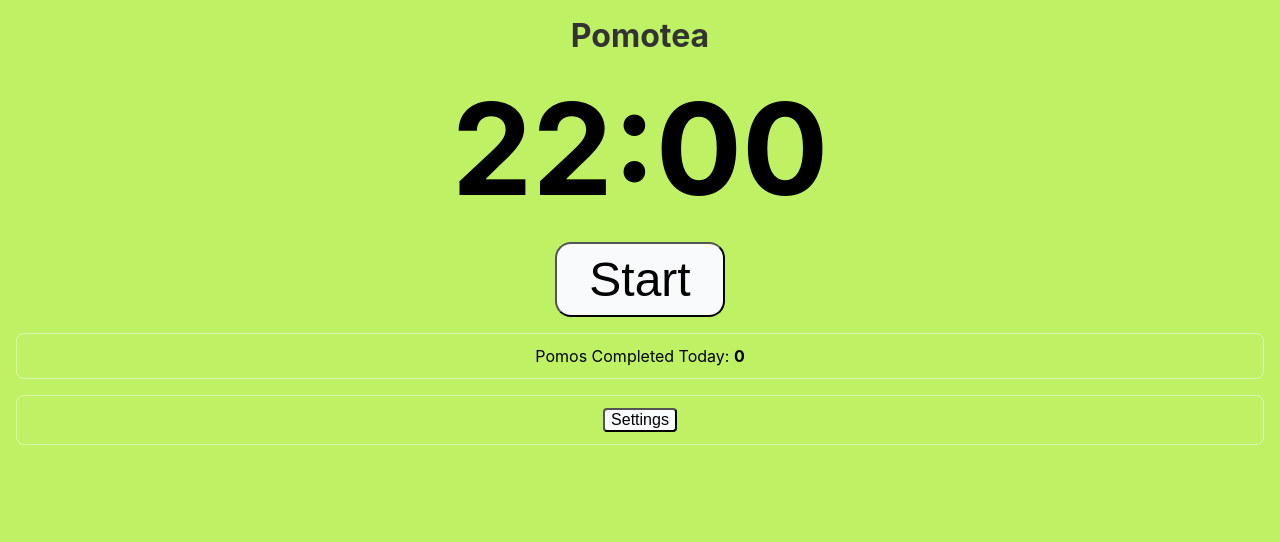
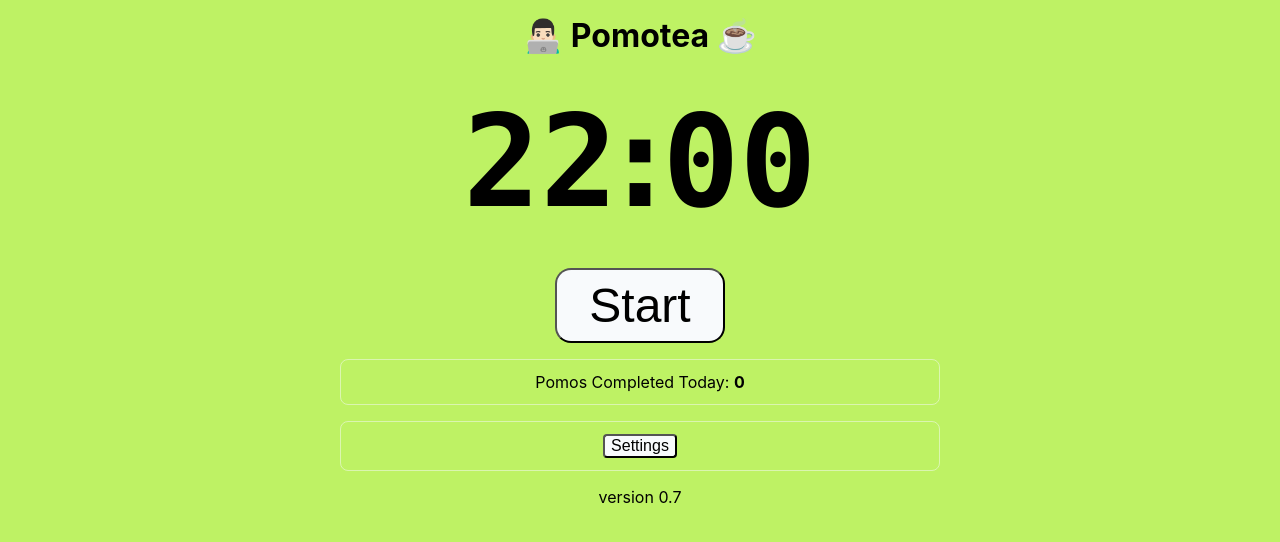
Before and after one commit to bot19/pomotea, a React (Vite) app in the folder pomotee/: page / in a window 1280 px wide. Shown: the top 542 px of the page. Built offline with nearby package versions, Linux system fonts and the light colour scheme.

Commit message:
fonts, minor UI, logo icons, timer improve

```diff
--- a/pomotee/src/App.css
+++ b/pomotee/src/App.css
@@ -35,11 +35,18 @@
   --pomo-active-color: 248, 113, 113;  /* #f87171 */
   --pomo-inactive-color: 190, 242, 100;  /* #bef264 */
 
+  --app-width-max: 600px;
+
   --border-radius-sm: 0.25rem;
   --border-radius-md: 0.5rem;
   --border-radius-lg: 1rem;
 
-  font-size: 16px;
+  --font-size-base: 16px;
+  --font-family-sans: -apple-system, BlinkMacSystemFont, "Segoe UI", Roboto, Helvetica,
+    Arial, sans-serif;
+  --font-family-mono: Consolas, Menlo, Monaco, "Liberation Mono", "Courier New", monospace;
+
+  font-size: var(--font-size-base);
 }
 
 .App {
@@ -49,6 +56,11 @@
   min-height: calc(100vh - 2rem);
   height: 100%;
   padding: 1rem;
+
+  > div {
+    max-width: var(--app-width-max);
+    margin: 0 auto;
+  }
 }
 
 .App.pomo-active {
@@ -56,13 +68,11 @@
 }
 
 h1 {
-  color: #333;
   margin: 0;
 }
 
 body {
-  font-family: -apple-system, BlinkMacSystemFont, "Segoe UI", Roboto, Helvetica,
-    Arial, sans-serif;
+  font-family: var(--font-family-sans);
   margin: 0;
   height: 100vh;
 }
@@ -98,8 +108,13 @@ button {
 main {
   h2 {
     font-size: 8rem;
-    margin: 1rem 0;
+    margin: 2rem 0;
     text-align: center;
+  }
+
+  .timer-colon {
+    display: inline-block;
+    margin: 0 -1rem;
   }
 
   button {
@@ -123,3 +138,7 @@ footer {
 .spacing-md-bottom {
   margin-bottom: 1rem;
 }
+
+.font-mono {
+  font-family: var(--font-family-mono);
+}
--- a/pomotee/src/App.jsx
+++ b/pomotee/src/App.jsx
@@ -91,7 +91,8 @@ function App() {
 
   return (
     <div className={`App ${timerRunning ? "pomo-active" : ""}`}>
-      <h1>Pomotea</h1>
+      <div>
+        <h1>👨🏻‍💻 Pomotea ☕️</h1>
         <Timer
           currentPomo={currentPomo}
           timeRemaining={timeRemaining}
@@ -104,6 +105,8 @@ function App() {
         />
         <PomoTracker currentDayPomos={pomosDone.length} />
         <Settings setPomoDuration={setNewPomoDuration} />
+        <footer>version 0.7</footer>
+      </div>
     </div>
   );
 }
@@ -113,13 +116,11 @@ export default App;
 /**
  * TODO:
  * improve UI
- * optimise timer functions passed in
  * debounce save to storage every 5s?
  * save pomo config to storage to persist
  * play a sound on pomo finish
  * make app super efficient
  * mobile app blur, check pomo, add potential pomos
- * save pomo started status so on refresh can resume timer
  *
  * TEST - PASS: can set new duration
  * TEST - PASS: start + pause timer
@@ -128,7 +129,22 @@ export default App;
  * TEST - PASS: pomo on done to move from current pomo to done
  * TEST - PASS: on page reload, current pomo timeLeft is restored
  *
+ * TEST - TEST: on page reload, yesterday progress pomo become today's
+ *
  * TEST - FAIL: only bind 1x setInterval in strictMode double execute
  *
  * TEST - RESU: ...
+ *
+ * DONE optimise timer functions passed in
  */
+
+/**
+ * new day current pomo carry over
+ * if current pomo in progress, but paused from yesterday
+ * clicking start will somehow create today and grant current pomo in progress
+ * no idea how it works, need to test tomorrow.
+ *
+ * safer approach:
+ * on new day, reload page to reset today pomos to 0
+ * it should carry over yesterday's current pomo in progress object to today
+ */
--- a/pomotee/src/Timer.jsx
+++ b/pomotee/src/Timer.jsx
@@ -84,8 +84,9 @@ function Timer({
 
   return (
     <main className="spacing-md-bottom">
-      <h2>
-        <span>{minutes.toString().padStart(2, "0")}</span>:
+      <h2 className="font-mono">
+        <span>{minutes.toString().padStart(2, "0")}</span>
+        <span className="timer-colon">:</span>
         <span>{seconds.toString().padStart(2, "0")}</span>
       </h2>
       <button onClick={timerRunning ? pauseTimer : startTimer}>
```
Lines whose indentation alone changed are shown as unchanged.
